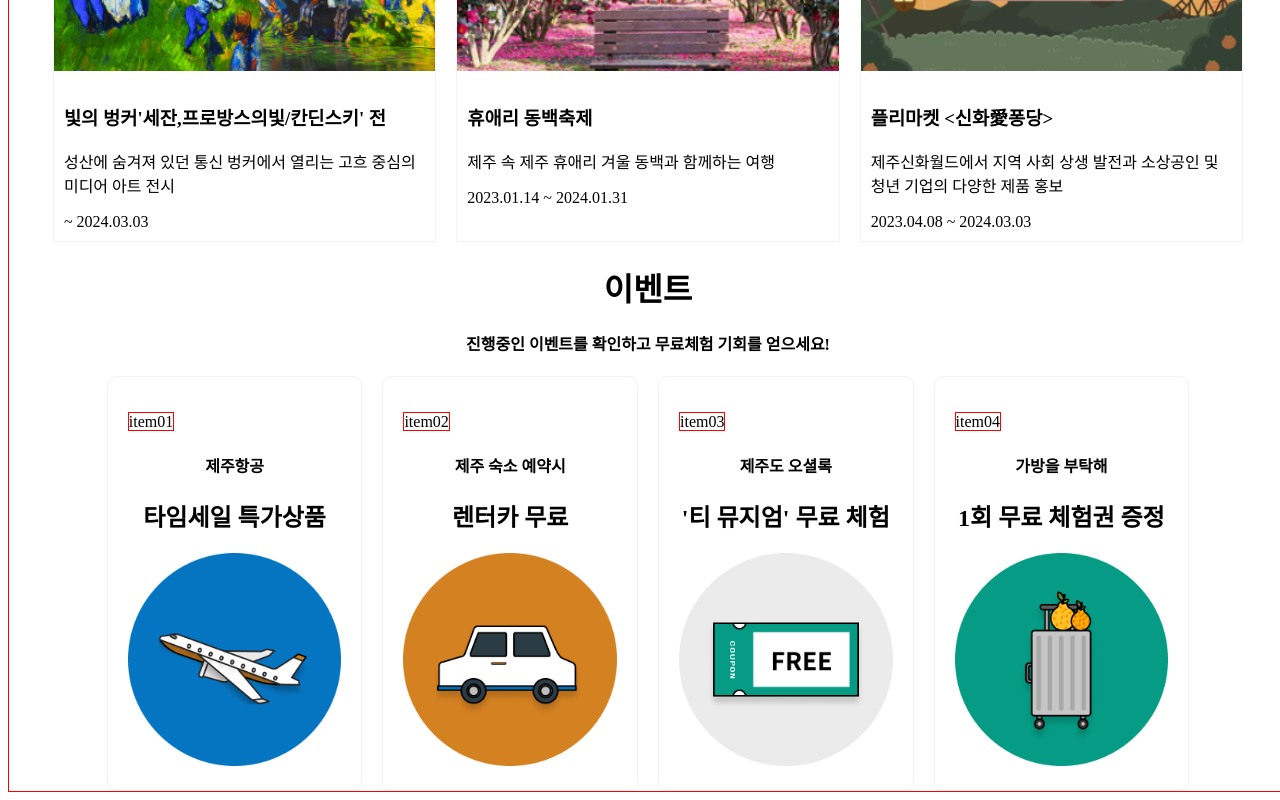
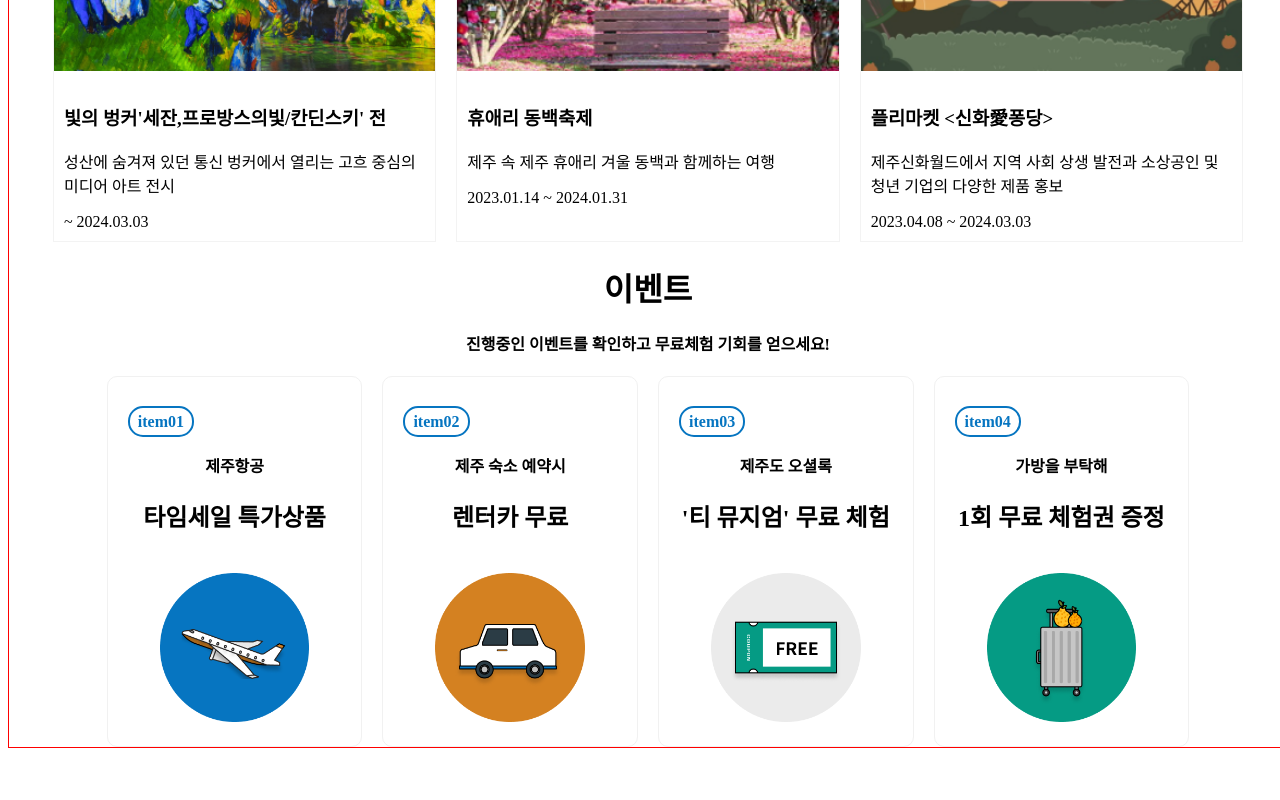
Before and after one commit to Kimjiwoo96/jejuReact.github.io, a React (Create React App) app: page / in a window 1280 px wide. Shown: the part 324-1124 px from the top of the page. After the commit the page ends 1080 px from the top, so only its background shows below. Built offline with nearby package versions, Linux system fonts and the light colour scheme.

Commit message:
event 영역 css 추가

```diff
--- a/src/scss/kjw/Event.module.scss
+++ b/src/scss/kjw/Event.module.scss
@@ -19,15 +19,20 @@
         >p{
             text-align: left;
             span{
-                border:1px solid red;
+                border:2px solid #0675c1;
                 box-sizing: border-box;
+                padding: 5px 8px;
+                border-radius: 15px;
+                color: #0675c1;
+                font-weight: 700;
             }
         }
 
     img{
         box-sizing: border-box;
-        width: 100%;
+        width: 70%;
         height: auto;
+        margin-top: 20px
     }
     }
 };
```
